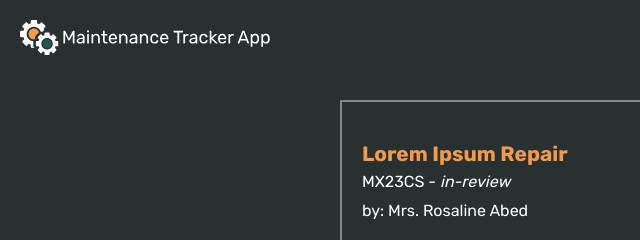
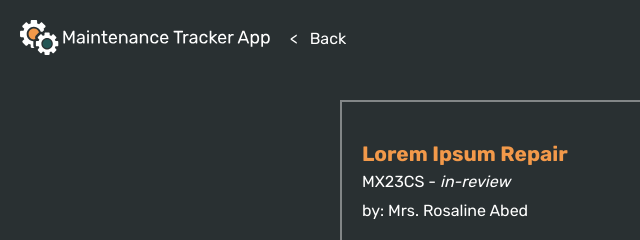
Before and after one commit to madeofhuman/Maintenance-Tracker-App, a plain HTML site: page UI/admin/request.html in a window 1280 px wide. Shown: the top 240 px of the page, 0-640 px from the left. Drawn offline with Linux system fonts and the light colour scheme.

Commit message:
feat(UI): add 'back to dashboard' button
- add button to enable users return to the dashboard from other pages

[Finishes #158027824]

```diff
--- a/UI/admin/request.html
+++ b/UI/admin/request.html
@@ -20,6 +20,9 @@
       <a href="./dashboard.html">
         <img src="../img/logo.svg" alt="logo">
       </a>
+    </span>
+    <span class="left white back">
+      <a href="./dashboard.html">< &nbsp Back</a>
     </span>
     <span class="profile-icon right">
       <span class="text orange">
--- a/UI/css/base.css
+++ b/UI/css/base.css
@@ -174,3 +174,9 @@ a{
 		margin-top: 60px;
 	}
 }
+
+.back {
+	line-height: 38px;
+	margin-left: 20px;
+	font-size: 1em;
+}
```
Also changed, not shown: UI/user/new.html (+3 -0 lines).
